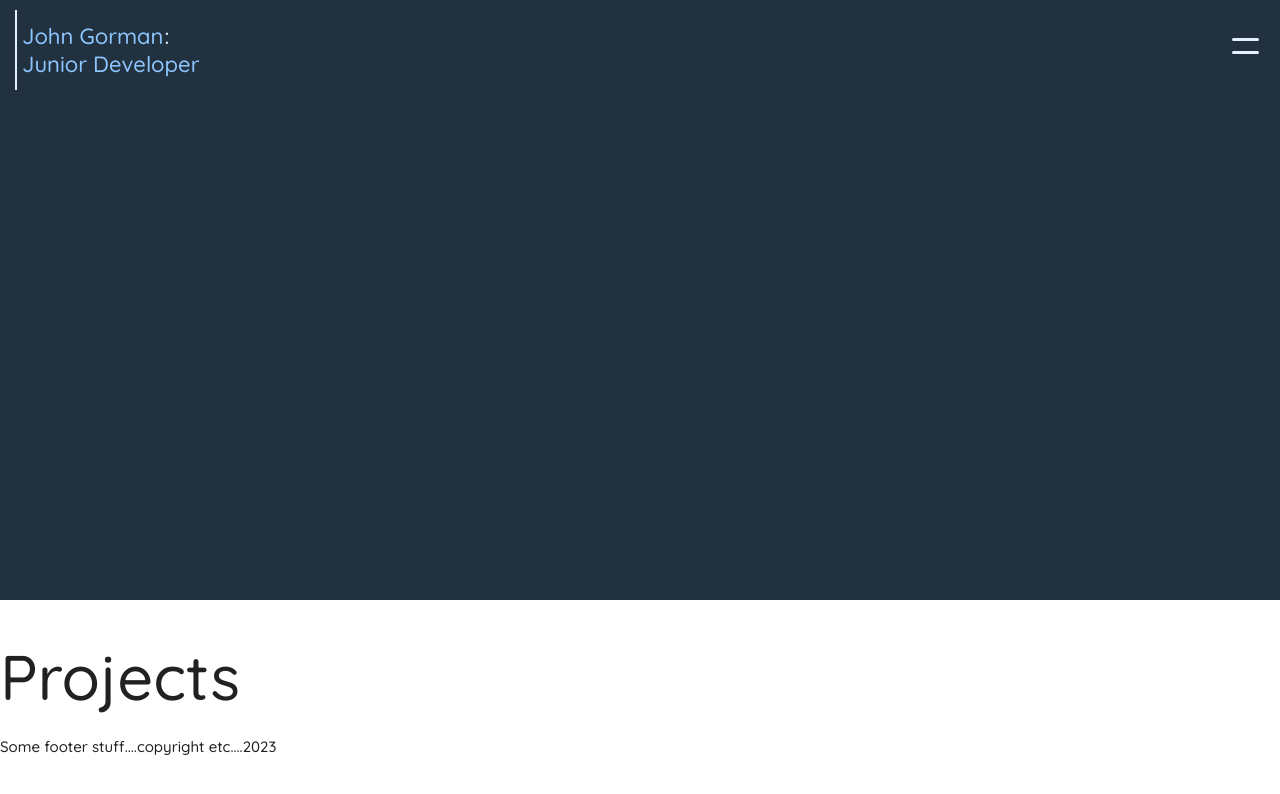
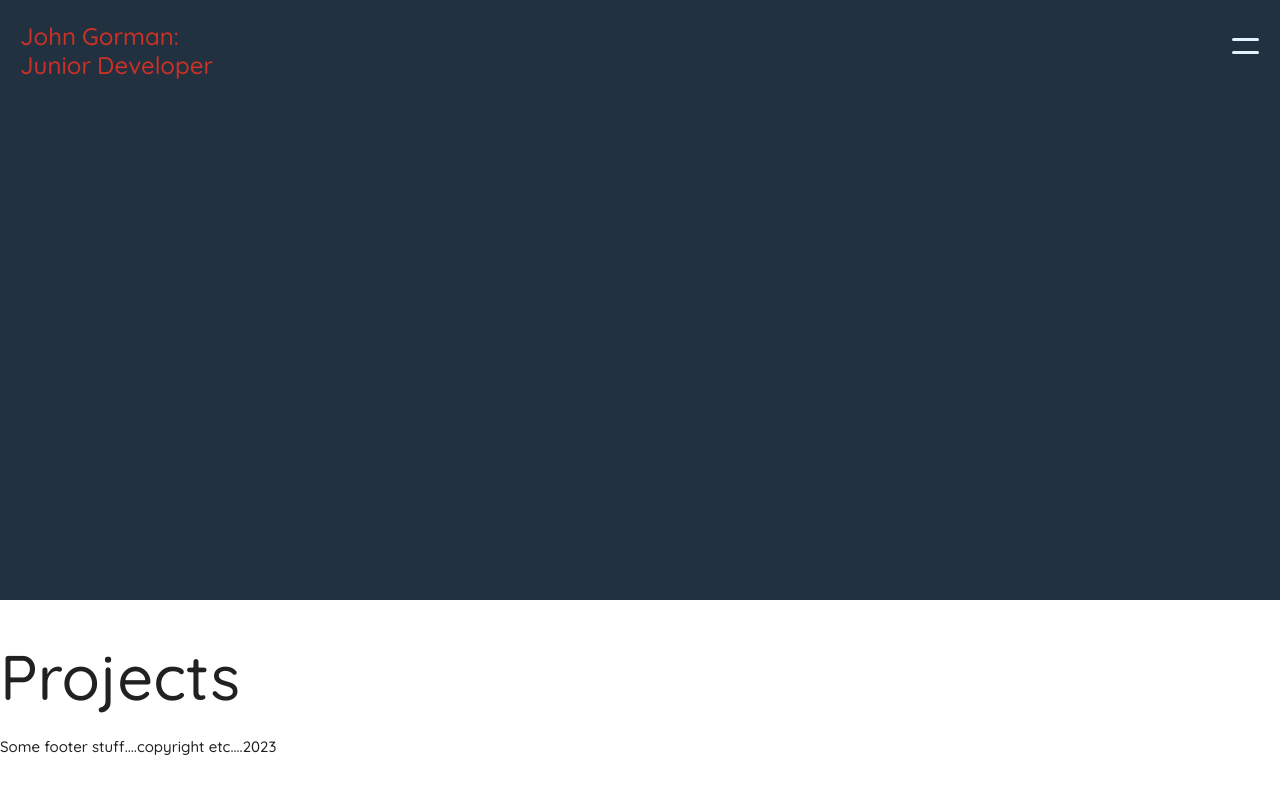
Before and after one commit to Johng117/portfolio_2.0, a React (Create React App) app: page / in a window 1280 px wide. Shown: the top 794 px of the page. Built offline with nearby package versions, Linux system fonts and the light colour scheme.

Commit message:
Added Name folder and Name.js component.
Added Name.js component with associated styles in index.scss.
Added animation to name and role text.

```diff
--- /dev/null
+++ b/src/components/Name/Name.js
@@ -0,0 +1,49 @@
+const Name = () => {
+    const under = "_";
+    const nameRole = {
+        name: "John Gorman: ",
+        role: "Junior Developer"
+    }
+
+    return (
+      <div className="name-role-container">
+        <div className="name">
+          <span className="under">{under}</span>
+          {nameRole.name.split("").map((letter, index) => {
+            let style = { "animationDelay": 2.0 + index / 20 + "s" };
+            return letter === " " ? (
+              <span className="space"> </span>
+            ) : (
+              <span
+                className="letter"
+                style={style}
+                key={index}
+                aria-hidden="true"
+              >
+                {letter}
+              </span>
+            );
+          })}
+        </div>
+        <div className="role">
+          {nameRole.role.split("").map((letter, index) => {
+            let style = { "animationDelay": 2.5 + index / 20 + "s" };
+            return letter === " " ? (
+              <span className="space"> </span>
+            ) : (
+              <span
+                className="letter"
+                style={style}
+                key={index}
+                aria-hidden="true"
+              >
+                {letter}
+              </span>
+            );
+          })}
+        </div>
+      </div>
+    );
+}
+
+export default Name;
--- a/src/components/Nav.js
+++ b/src/components/Nav.js
@@ -1,12 +1,11 @@
 import Hamburger from "./Hamburger";
+import Name from "./Name/Name"
 
 const Nav = () => {
     return (
       <div className="title-menu">
         <div className="name-container">
-          John Gorman<span className="colon">:</span>
-          <br />
-          Junior Developer
+          <Name />
         </div>
         <div className="hamburger-container">
           <Hamburger />
--- a/src/styles/_variables.scss
+++ b/src/styles/_variables.scss
@@ -2,3 +2,5 @@ $primary-color: #22313f;
 $secondary-color: #34495e;
 $text-color:#8dc6ff;
 $light-color: #e4f1fe;
+$name-role: #cb3216;
+$title-text-size: 24px;
--- a/src/styles/index.css
+++ b/src/styles/index.css
@@ -83,14 +83,48 @@ body {
   line-height: 28px;
 }
 .title-menu .name-container {
-  border-left: 2px solid #e4f1fe;
   padding: 12px 0px 0px 5px;
   justify-self: flex-start;
   margin-left: 15px;
+  display: flex;
 }
-.title-menu .name-container span {
-  color: #e4f1fe;
-  margin-left: 1px;
+.title-menu .name-container .name-role-container {
+  display: flex;
+  flex-direction: column;
+}
+.title-menu .name-container .name-role-container .under {
+  font-size: 24px;
+  font-weight: 800;
+  color: #cb3216;
+  position: absolute;
+  animation: under-blink 0.5s;
+  animation-iteration-count: 4;
+  opacity: 0;
+}
+@keyframes under-blink {
+  0% {
+    opacity: 1;
+  }
+  100% {
+    opacity: 0;
+  }
+}
+.title-menu .name-container .name-role-container .letter {
+  font-size: 24px;
+  color: #cb3216;
+  position: relative;
+  opacity: 0;
+  animation: move-text 0.1s forwards;
+  height: 50px;
+}
+@keyframes move-text {
+  0% {
+    opacity: 0;
+  }
+  100% {
+    opacity: 1;
+    color: #cb3126;
+  }
 }
 .title-menu .hamburger-container {
   justify-self: flex-end;
--- a/src/styles/index.scss
+++ b/src/styles/index.scss
@@ -25,14 +25,58 @@ body {
   line-height: 28px;
 
   .name-container {
-    border-left: 2px solid $light-color;
     padding: 12px 0px 0px 5px;
     justify-self: flex-start;
     margin-left: 15px;
+    display: flex;
 
-    span {
-      color: $light-color;
-      margin-left: 1px;
+    .name-role-container {
+      display: flex;
+      flex-direction: column;
+
+      // .role {
+      //   margin-left: 10px;
+      // }
+
+      .under {
+        font-size: $title-text-size;
+        font-weight: 800;
+        color: $name-role;
+        position: absolute;
+        animation: under-blink 0.5s;
+        animation-iteration-count: 4;
+        opacity: 0;
+      }
+
+      @keyframes under-blink {
+        0% {
+          opacity: 1;
+        }
+
+        100% {
+          opacity: 0;
+        }
+      }
+
+      .letter {
+        font-size: $title-text-size;
+        color: $name-role;
+        position: relative;
+        opacity: 0;
+        animation: move-text 0.1s forwards;
+        height: 50px;
+      }
+
+      @keyframes move-text {
+        0% {
+          opacity: 0;
+        }
+
+        100% {
+          opacity: 1;
+          color: #cb3126;
+        }
+      }
     }
   }
   .hamburger-container {
```
Also changed, not shown: 1 other file (tests, documents, lock files or other folders).
